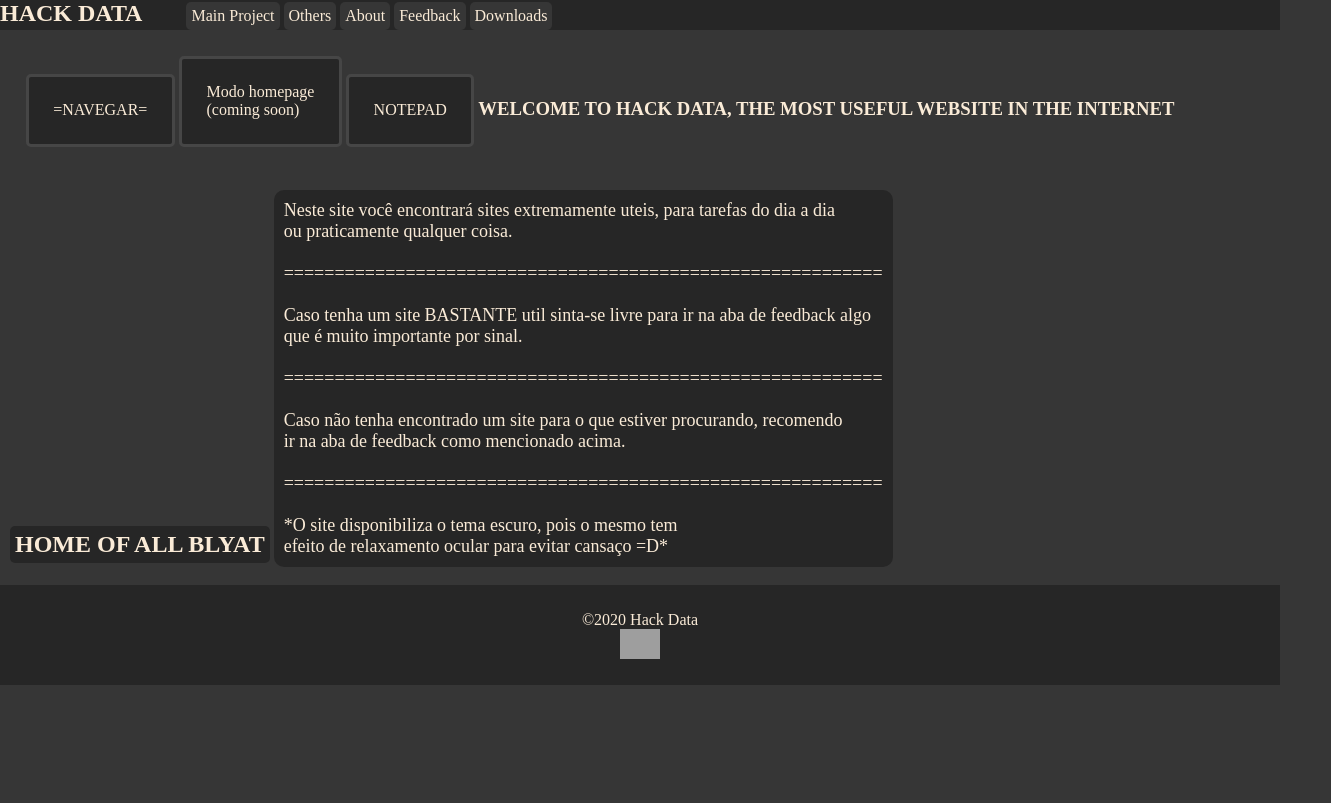
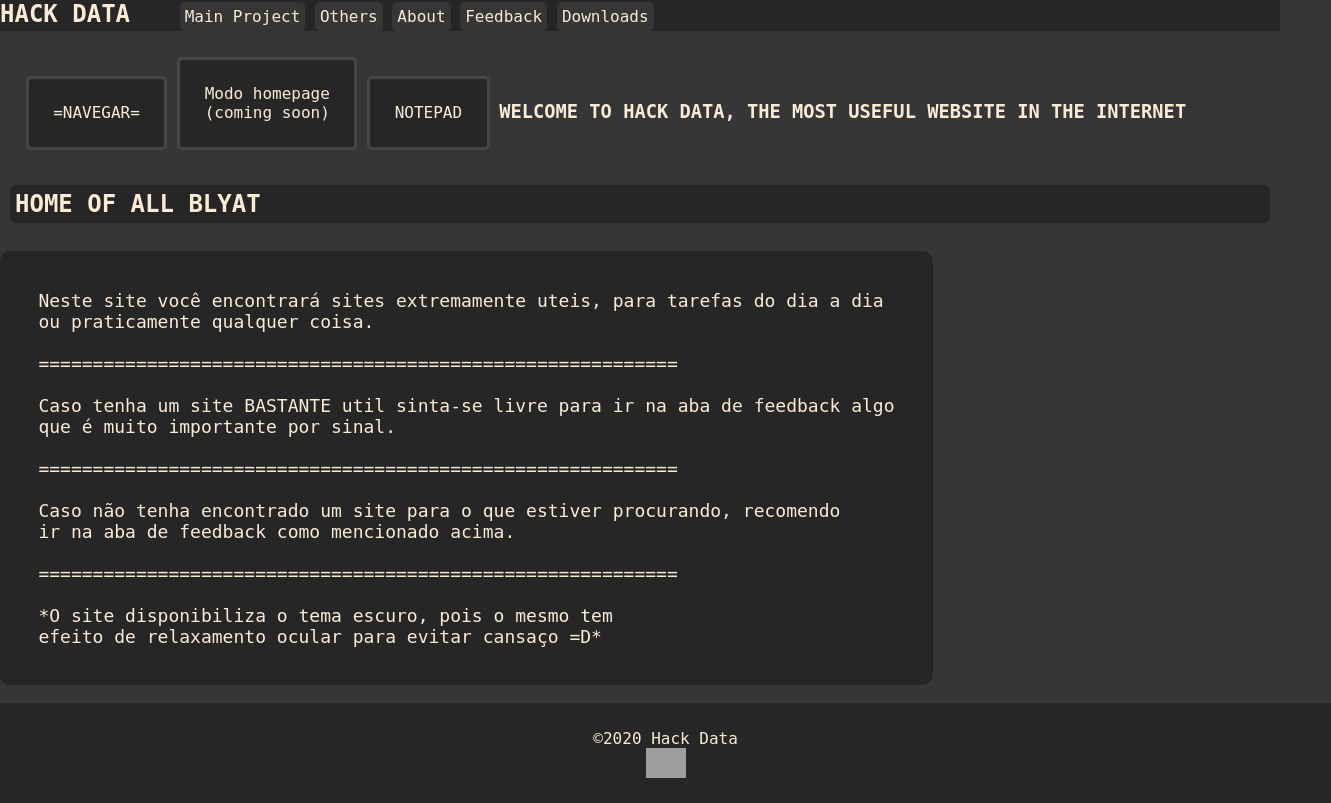
Before and after one commit to h4ckdata/h4ckdata.github.io, a plain HTML site: page index.html in a window 1280 px wide. Shown: the whole page, 1331 px wide, since content can reach past the window. Drawn offline with Linux system fonts and the light colour scheme; grey boxes are pictures that could not be loaded.

Commit message:
Update main.css

```diff
--- a/main.css
+++ b/main.css
@@ -1,6 +1,7 @@
 header {
     background-color: #262626;
     color: antiquewhite;
+    width: 100%;
 }
 
 header h1 {
@@ -9,6 +10,7 @@
 }
 
 body {
+    font-family: 'monospace', 'consolas' , 'roboto';
     margin: 0;
     color: antiquewhite;
     background-color:#363636;
@@ -46,6 +48,7 @@
     text-align: center;
     margin: 0%;
     padding: 2%;
+    width: 100%;
 }
 
 .semicon {
@@ -54,7 +57,6 @@
 
 span.open-slide {
     padding:0 0 0 20%;
-
 
 }
 
@@ -85,15 +87,14 @@
     background-color: #262626;
     display: inline-block;
     border-radius: 10px;
-    margin-right: 30%;
-    padding: 10px;
-
+    padding: 3%;
+    align-content: center;
 }
 #aga {
     background-color: #262626;
     margin: 0 0 0 10;
-    display: inline-block;
     padding: 5px;
+    margin: 10px;
     border-radius: 5px;
 }
 /*barrinha*/
```
